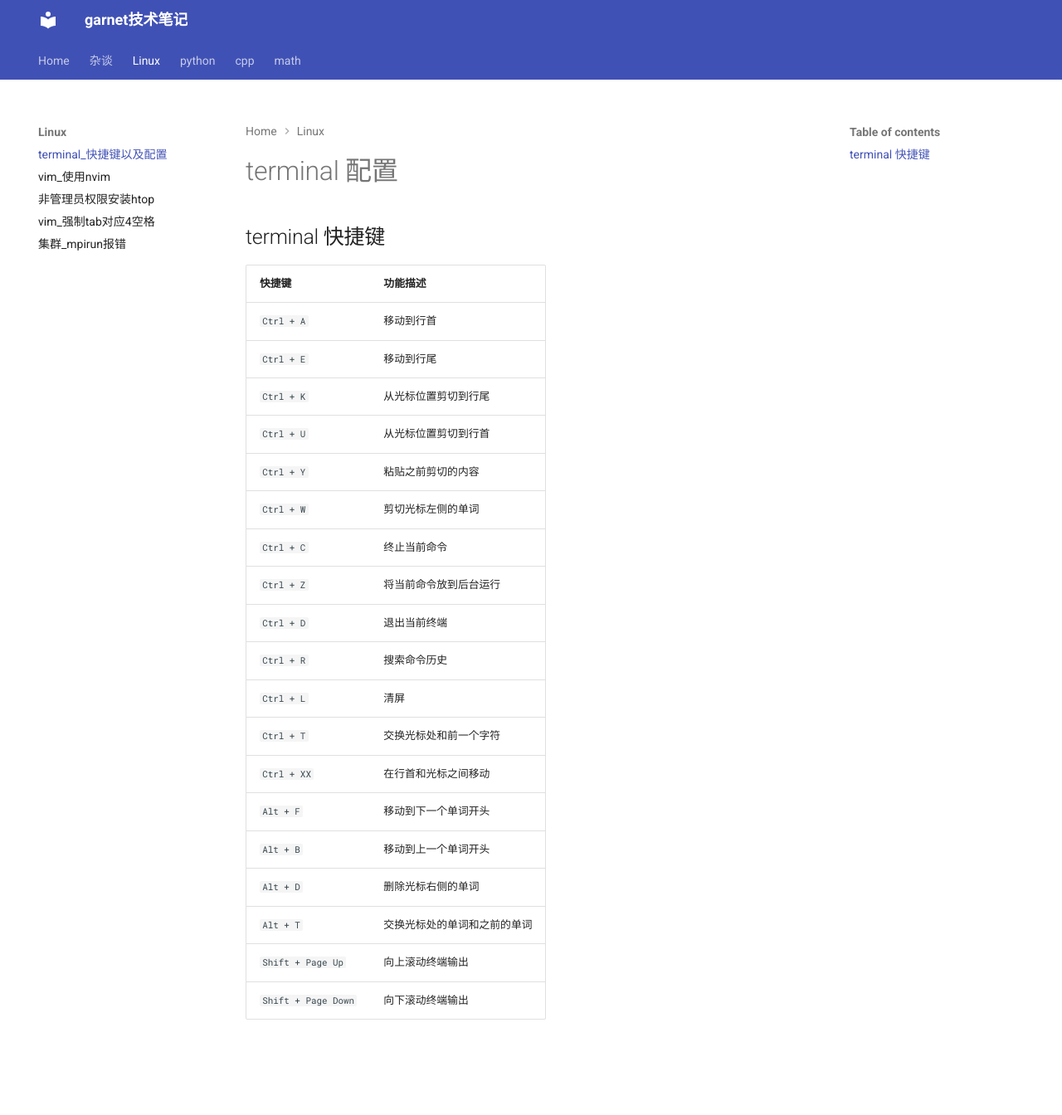
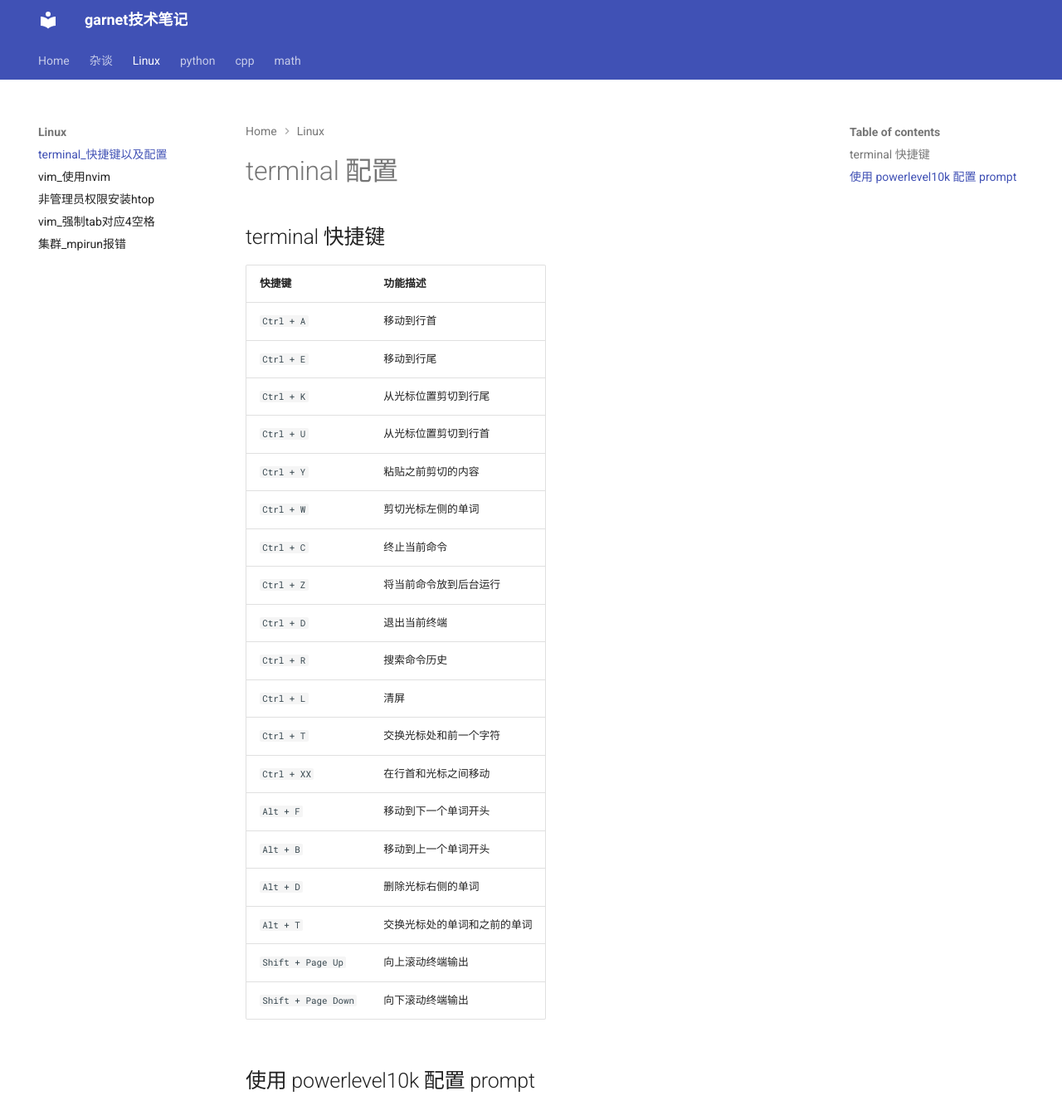
Before and after one commit to ymma98/technotes, an MkDocs documentation site: the page built from docs/Linux/terminal_快捷键以及配置.md, in a window 1280 px wide and 1344 px high. Shown: the whole window at 83% size. Built offline with MkDocs 1.6.1 and Material for MkDocs 9.7.7, drawn with Linux system fonts in a browser that asks for light colours.

Commit message:
docs/Linux/terminal_快捷键以及配置.md updated from https://stackedit.cn/

```diff
--- a/docs/Linux/terminal_快捷键以及配置.md
+++ b/docs/Linux/terminal_快捷键以及配置.md
@@ -25,6 +25,10 @@
 | `Shift + Page Up` | 向上滚动终端输出                  |
 | `Shift + Page Down` | 向下滚动终端输出                |
 
+
+## 使用 powerlevel10k 配置 prompt
+
+
 <!--stackedit_data:
-eyJoaXN0b3J5IjpbMzA5MDY1ODI2XX0=
+eyJoaXN0b3J5IjpbLTg0NzMyNDM1OSwzMDkwNjU4MjZdfQ==
 -->
```
